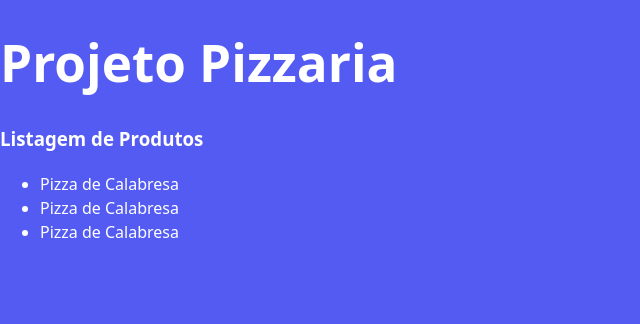
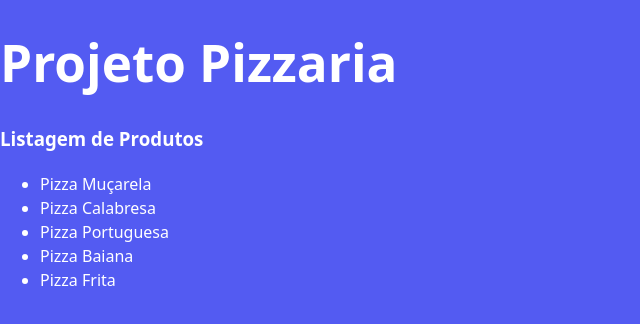
Before and after one commit to Pedro07070707/pizzaria2c2025, a React (Vite) app: page / in a window 1280 px wide. Shown: the top 324 px of the page, without its empty margins (0-640 px from the left). Built offline with nearby package versions, Linux system fonts and the light colour scheme.

Commit message:
lista dinâmica

```diff
--- a/src/pages/produtos/index.jsx
+++ b/src/pages/produtos/index.jsx
@@ -1,13 +1,19 @@
 const Produtos = () => {
 
+    // Objeto da lista de pizzas
+    const pizzas = [
+        'Pizza Muçarela',
+        'Pizza Calabresa',
+        'Pizza Portuguesa', 'Pizza Baiana', 'Pizza Frita'
+    ]
+    // Interação da lista de pizzas - pizza a pizza (um a um)
+    const listaPizzas = pizzas.map(pizza=><li>{pizza}</li>)
 
     return (
         <div>
             <h3>Listagem de Produtos</h3>
             <ul>
-                <li>Pizza de Calabresa</li>
-                <li>Pizza de Calabresa</li>
-                <li>Pizza de Calabresa</li>
+                {listaPizzas}
             </ul>
         </div>
     )
```
